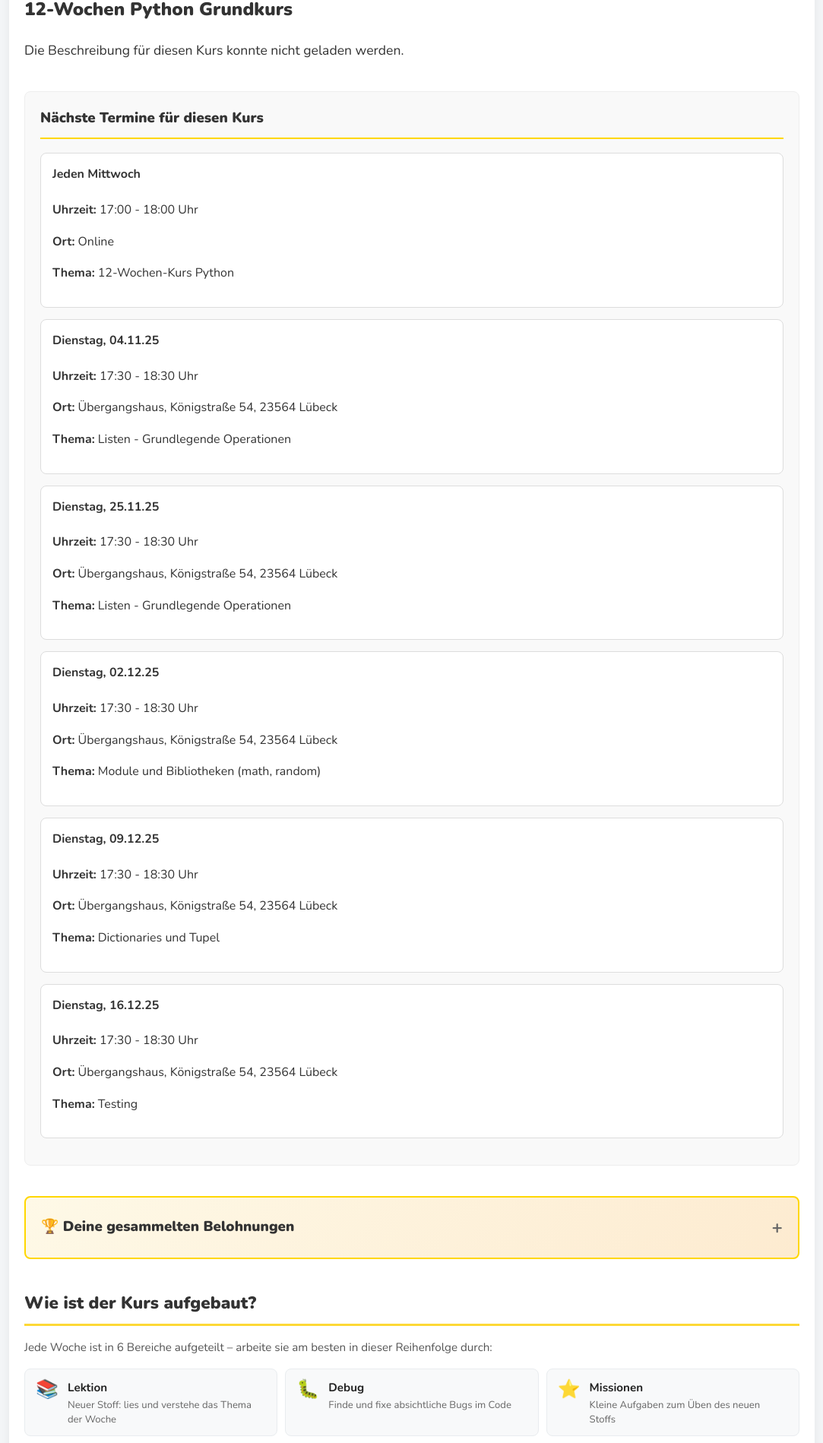
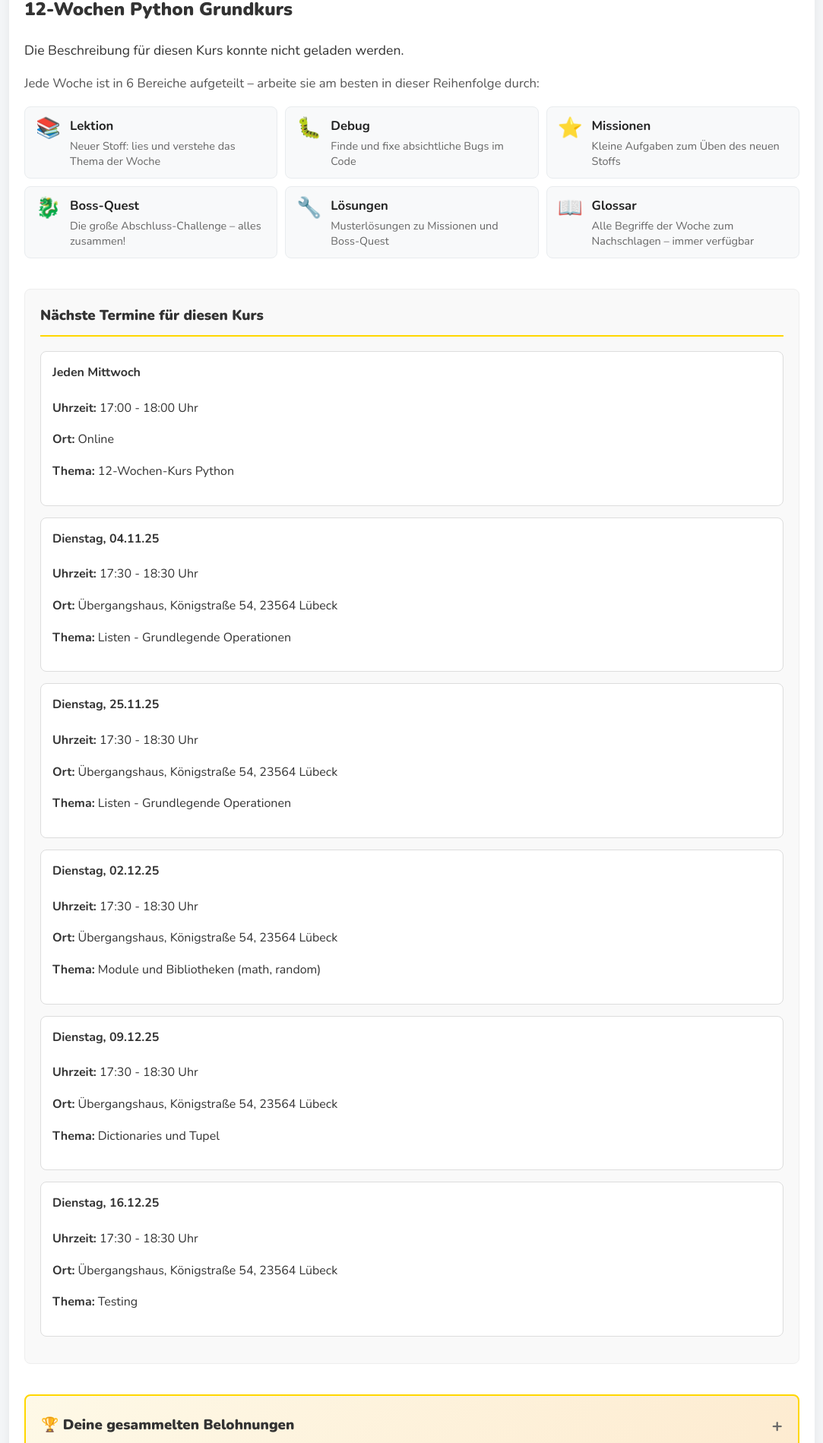
Before and after one commit to hanse-dev/UE-Hacker-Website, a Vue app: page /kurs/python-12-wochen-grundkurs in a window 1280 px wide. Shown: the part 173-2072 px from the top of the page at 76% size, without its empty margins (98-1181 px from the left). Built offline with nearby package versions, Linux system fonts and the light colour scheme.

Commit message:
refactor: integrate course-structure into course-description block

```diff
--- a/src/views/CourseDetail.vue
+++ b/src/views/CourseDetail.vue
@@ -1,7 +1,21 @@
 <template>
   <section class="course-detail" v-if="course">
     <h1>{{ course.title }}</h1>
-    <div v-if="description" v-html="description" class="course-description"></div>
+    <div v-if="description || isWeeklyCourse" class="course-description">
+      <div v-if="description" v-html="description"></div>
+      <div v-if="isWeeklyCourse" class="course-structure">
+        <p class="course-structure-intro">Jede Woche ist in 6 Bereiche aufgeteilt – arbeite sie am besten in dieser Reihenfolge durch:</p>
+        <div class="course-structure-tabs">
+          <div class="course-structure-tab" v-for="tab in COURSE_TABS" :key="tab.key">
+            <span class="course-structure-icon">{{ tab.icon }}</span>
+            <div class="course-structure-text">
+              <strong>{{ tab.label }}</strong>
+              <span>{{ tab.description }}</span>
+            </div>
+          </div>
+        </div>
+      </div>
+    </div>
 
     <CourseAppointments v-if="!isInteractiveCourse" :termine="courseTermine" />
 
@@ -10,20 +24,6 @@
     </div>
 
     <FortschrittWidget v-else-if="isWeeklyCourse && fortschrittReady" />
-
-    <div v-if="isWeeklyCourse" class="course-structure">
-      <h2>Wie ist der Kurs aufgebaut?</h2>
-      <p class="course-structure-intro">Jede Woche ist in 6 Bereiche aufgeteilt – arbeite sie am besten in dieser Reihenfolge durch:</p>
-      <div class="course-structure-tabs">
-        <div class="course-structure-tab" v-for="tab in COURSE_TABS" :key="tab.key">
-          <span class="course-structure-icon">{{ tab.icon }}</span>
-          <div class="course-structure-text">
-            <strong>{{ tab.label }}</strong>
-            <span>{{ tab.description }}</span>
-          </div>
-        </div>
-      </div>
-    </div>
 
     <WeekSection
       v-if="isWeeklyCourse"
@@ -201,13 +201,7 @@ export default {
 
 /* ── Course structure guide ────────────────────────────────────────────── */
 .course-structure {
-  margin: 0 0 40px;
-}
-
-.course-structure h2 {
-  font-size: 1.4em;
-  color: #333;
-  margin-bottom: 8px;
+  margin-top: 8px;
 }
 
 .course-structure-intro {
```
